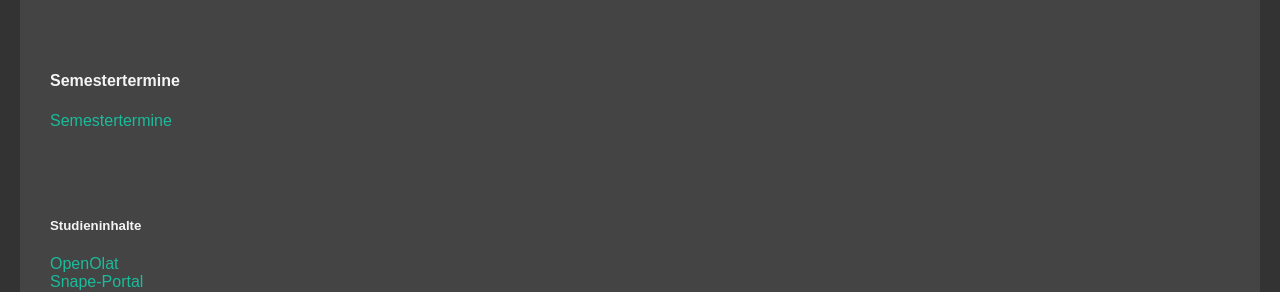
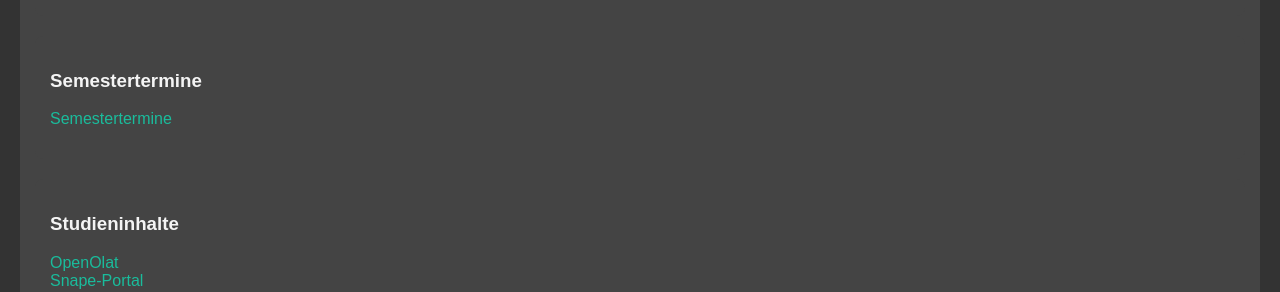
Before and after one commit to LucasMichelD/HWG_LU, a plain HTML site: page index.html in a window 1280 px wide. Shown: the part 520-812 px from the top of the page. Drawn offline with Linux system fonts and the light colour scheme.

Commit message:
Add files via upload

```diff
--- a/index.html
+++ b/index.html
@@ -31,13 +31,13 @@
 							</ul>
 			</section>
 			<section id="Semestertermine">
-				<h4>Semestertermine</h4>
+				<h3>Semestertermine</h3>
 						   <ul style="list-style-type: none; padding: 0;">
 									  <li><a href="https://www.hwg-lu.de/studium/semestertermine" target="_blank">Semestertermine</a></li>
 							</ul>
 			</section>
 			<section id="Studieninhalte">
-				<h5>Studieninhalte</h5>
+				<h3>Studieninhalte</h3>
 						   <ul style="list-style-type: none; padding: 0;">
 			            	 <li><a href="https://olat.vcrp.de/dmz/" target="_blank">OpenOlat</a></li>
 			                <li><a href="http://snape.fh-ludwigshafen.de/moodle18/login/index.php?									state=user&type=0" target="_blank">Snape-Portal</a></li>
```
